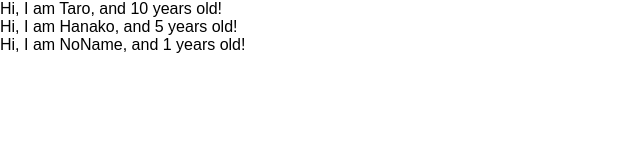
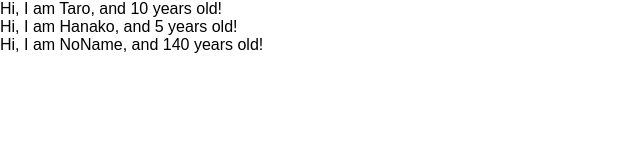
Before and after one commit to wubuchako/react-redux, a React (Create React App) app: page / in a window 1280 px wide. Shown: the top 160 px of the page, without its empty margins (0-640 px from the left). Built offline with nearby package versions, Linux system fonts and the light colour scheme.

Commit message:
learn props-types  Please enter the commit message for your changes. Lines starting

```diff
--- a/src/App.js
+++ b/src/App.js
@@ -1,4 +1,5 @@
 import React from 'react';
+import PropTypes from 'prop-types'
 
 // class App extends Component {
 //   render(){
@@ -22,7 +23,8 @@ const App = () => {
       age: 5
     },
     {
-      name:"NoName"
+      name:"NoName",
+      age: 140
     }
   ]
   return (
@@ -41,8 +43,9 @@ const User = (props) => {
   )
 }
 
-User.defaultProps = {
-  age:1
+User.propTypes = {
+  name: PropTypes.string,
+  age:PropTypes.number.isRequired
 }
 
 export default App;
```
